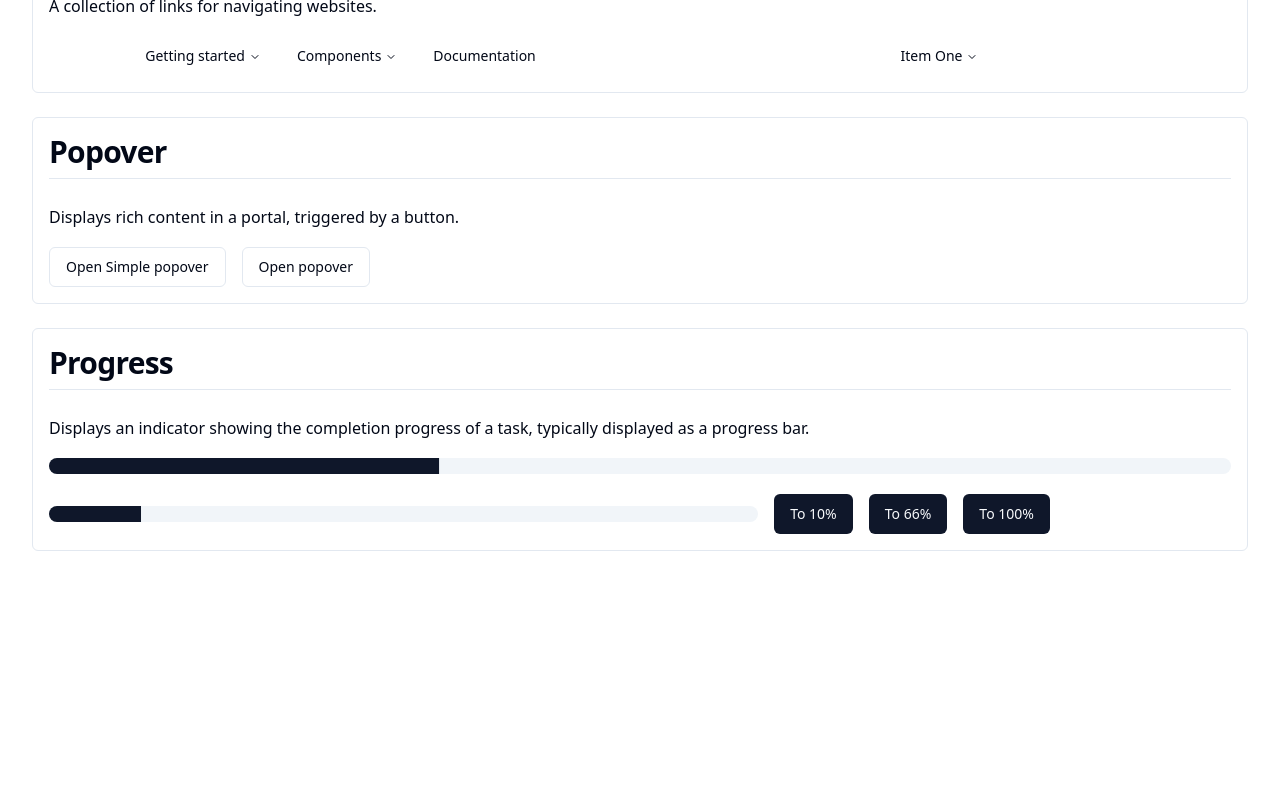
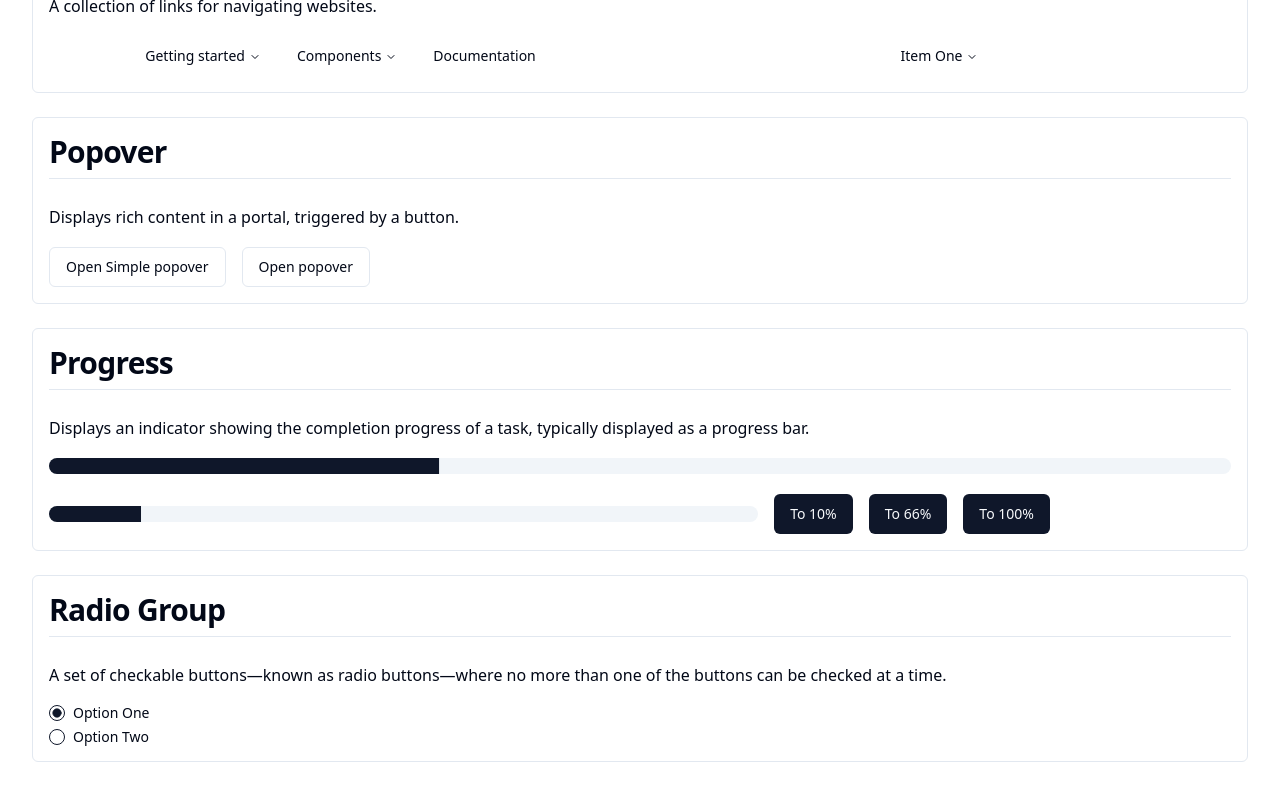
Before and after one commit to clifflee365/shadcn-ui-demo, a Next.js app: page / in a window 1280 px wide. Shown: the part 7717-8517 px from the top of the page. Before the commit the page ends 8308 px from the top, so only its background shows below. Built offline with nearby package versions, Linux system fonts and the light colour scheme.

Commit message:
feat: add RadioGroup demo

```diff
--- a/app/page.tsx
+++ b/app/page.tsx
@@ -39,6 +39,7 @@
 import { NavigationMenuSimpleDemo } from "@/components/NavigationMenuSimpleDemo"
 import { PopoverDemo, PopoverDemo2 } from "@/components/PopoverDemo"
 import { ProgressDemo, ProgressDemoAnimate } from "@/components/ProgressDemo"
+import { RadioGroupDemo } from "@/components/RadioGroupDemo"
 
 export default function IndexPage() {
   return (
@@ -239,6 +240,13 @@
         <ProgressDemo />
         <ProgressDemoAnimate/>
       </Box>
+
+      <Box title="Radio Group" desc="A set of checkable buttons—known as radio buttons—where no more than one of the buttons can be checked at a time."
+       contentClassName="flex flex-col"
+      >
+
+        <RadioGroupDemo/>
+      </Box>
     </section>
   )
 }
--- /dev/null
+++ b/components/RadioGroupDemo.tsx
@@ -0,0 +1,18 @@
+'use client'
+
+import { Label } from "@/components/ui/label"
+import { RadioGroup, RadioGroupItem } from "@/components/ui/radio-group"
+
+export function RadioGroupDemo(){
+  return <RadioGroup defaultValue="option-one">
+  <div className="flex items-center space-x-2">
+    <RadioGroupItem value="option-one" id="option-one" />
+    <Label htmlFor="option-one">Option One</Label>
+  </div>
+  <div className="flex items-center space-x-2">
+    <RadioGroupItem value="option-two" id="option-two" />
+    <Label htmlFor="option-two">Option Two</Label>
+  </div>
+</RadioGroup>
+
+}
--- /dev/null
+++ b/components/ui/radio-group.tsx
@@ -0,0 +1,42 @@
+import * as React from "react"
+import * as RadioGroupPrimitive from "@radix-ui/react-radio-group"
+import { Circle } from "lucide-react"
+
+import { cn } from "@/lib/utils"
+
+const RadioGroup = React.forwardRef<
+  React.ElementRef<typeof RadioGroupPrimitive.Root>,
+  React.ComponentPropsWithoutRef<typeof RadioGroupPrimitive.Root>
+>(({ className, ...props }, ref) => {
+  return (
+    <RadioGroupPrimitive.Root
+      className={cn("grid gap-2", className)}
+      {...props}
+      ref={ref}
+    />
+  )
+})
+RadioGroup.displayName = RadioGroupPrimitive.Root.displayName
+
+const RadioGroupItem = React.forwardRef<
+  React.ElementRef<typeof RadioGroupPrimitive.Item>,
+  React.ComponentPropsWithoutRef<typeof RadioGroupPrimitive.Item>
+>(({ className, children, ...props }, ref) => {
+  return (
+    <RadioGroupPrimitive.Item
+      ref={ref}
+      className={cn(
+        "aspect-square h-4 w-4 rounded-full border border-primary text-primary ring-offset-background focus:outline-none focus-visible:ring-2 focus-visible:ring-ring focus-visible:ring-offset-2 disabled:cursor-not-allowed disabled:opacity-50",
+        className
+      )}
+      {...props}
+    >
+      <RadioGroupPrimitive.Indicator className="flex items-center justify-center">
+        <Circle className="h-2.5 w-2.5 fill-current text-current" />
+      </RadioGroupPrimitive.Indicator>
+    </RadioGroupPrimitive.Item>
+  )
+})
+RadioGroupItem.displayName = RadioGroupPrimitive.Item.displayName
+
+export { RadioGroup, RadioGroupItem }
--- a/package.json
+++ b/package.json
@@ -29,6 +29,7 @@
     "@radix-ui/react-navigation-menu": "^1.1.2",
     "@radix-ui/react-popover": "^1.0.5",
     "@radix-ui/react-progress": "^1.0.3",
+    "@radix-ui/react-radio-group": "^1.1.3",
     "@radix-ui/react-select": "^1.2.1",
     "@radix-ui/react-separator": "^1.0.2",
     "@radix-ui/react-switch": "^1.0.2",
```
Also changed, not shown: components/RadioGroupFormDemo.tsx (added, +88 -0 lines), 1 other file (tests, documents, lock files or other folders).
